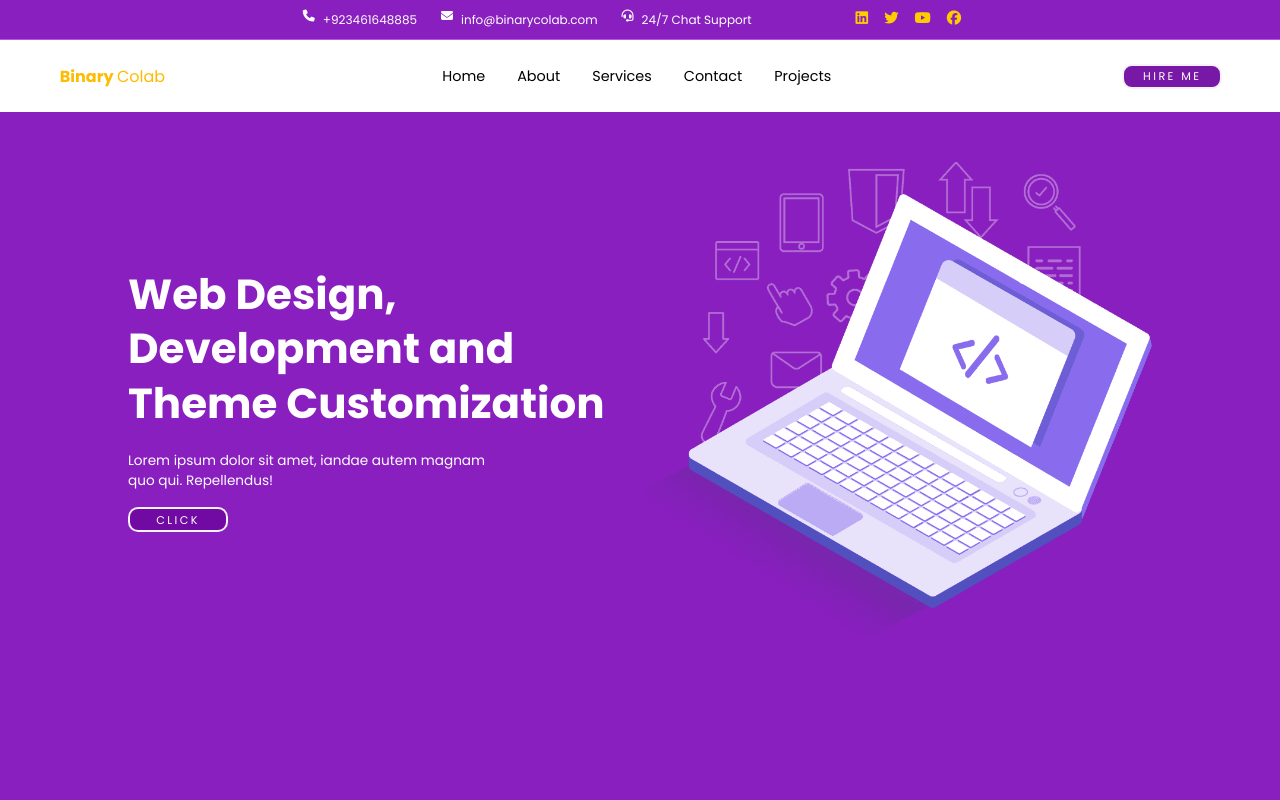
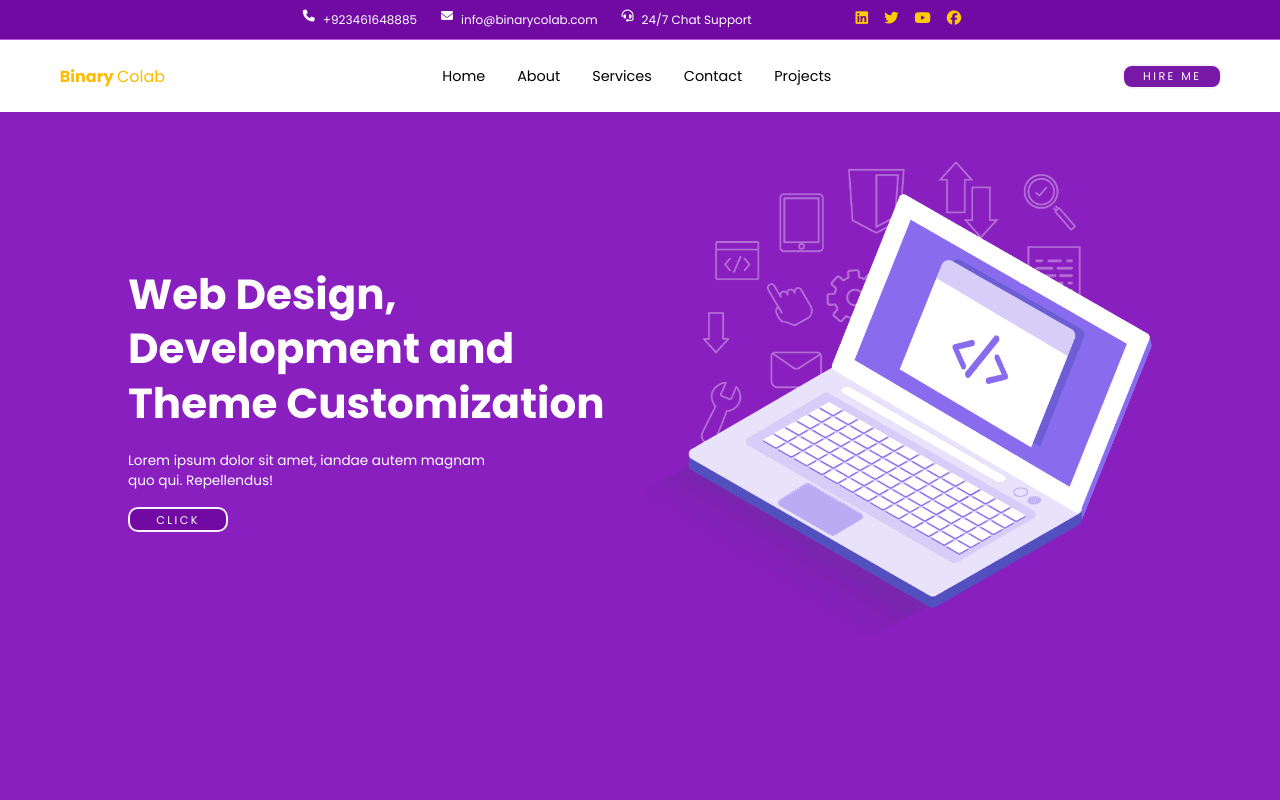
Before and after one commit to ali-e-n/Freelance_Agency_Website_Template, a plain HTML site: page index.html in a window 1280 px wide. Shown: the top 800 px of the page. Drawn offline with Linux system fonts and the light colour scheme.

Commit message:
top-panel color changed

```diff
--- a/style.css
+++ b/style.css
@@ -34,7 +34,7 @@
     height: 5vh;
     padding: 0.6rem;
     width: 100%;
-    /* background-color: #6f0aa2f0; */
+    background-color: #6f0aa2f0;
     border-bottom: #b655e6 0.5px solid;
     /* box-shadow: 0px 0px 10px 0px #000000; */
 }
```
